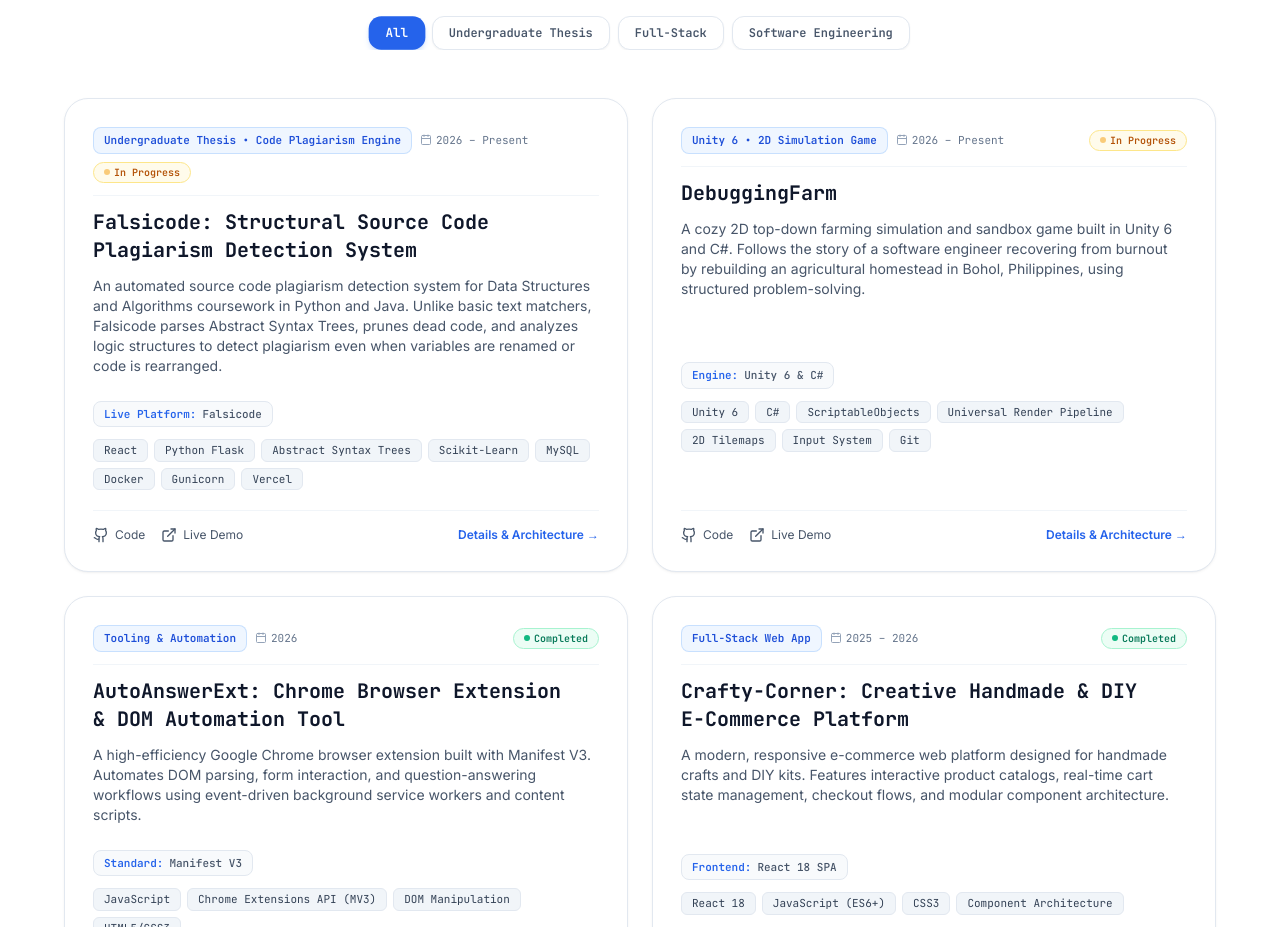
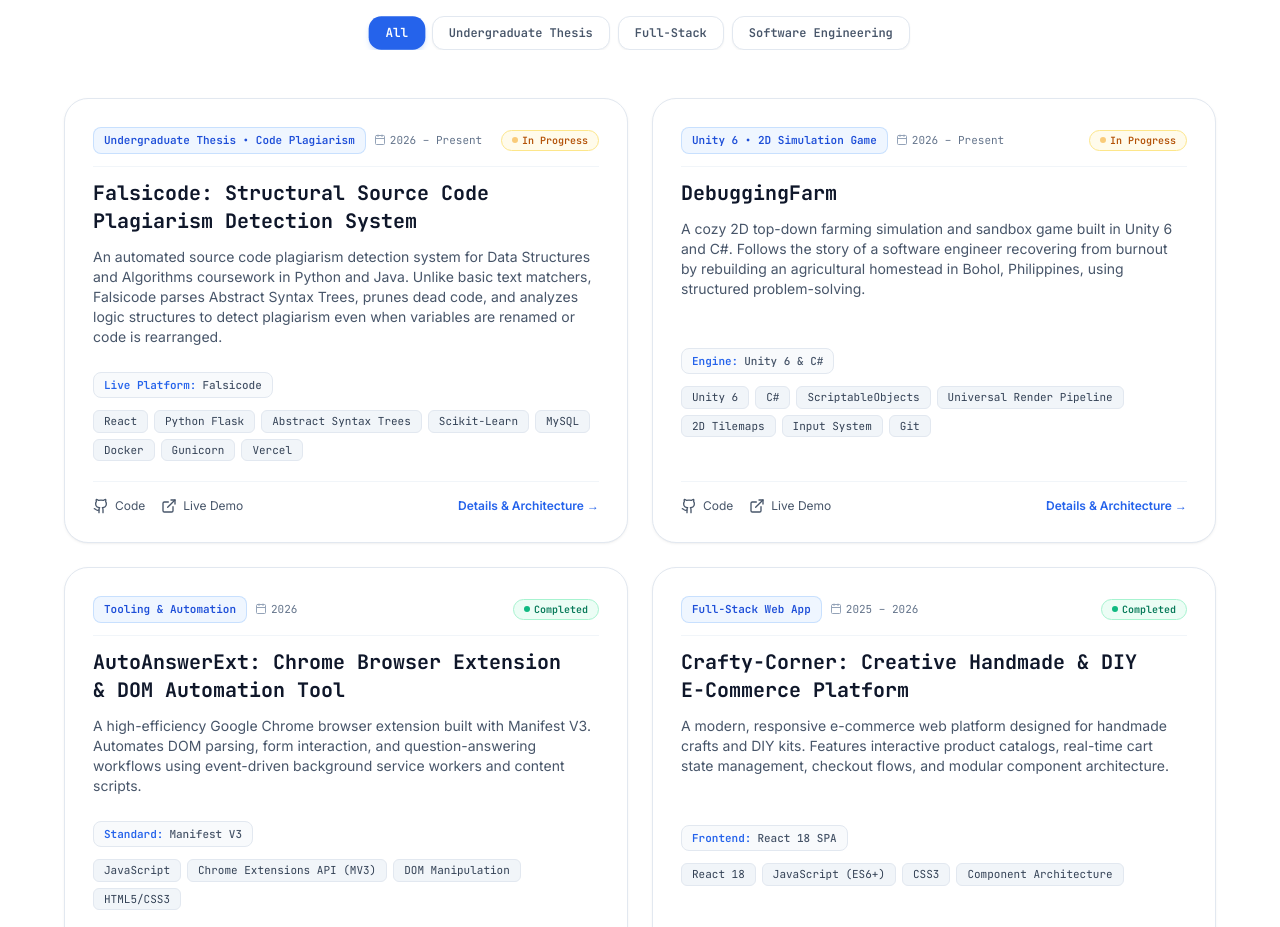
Before and after one commit to charlesnavalta/developer-portfolio, a React (Vite) app: page / in a window 1280 px wide. Shown: the part 2780-3707 px from the top of the page. Built offline with nearby package versions, Linux system fonts and the light colour scheme.

Commit message:
chore(falsicode): update tag to Code Plagiarism and status note to Active Thesis Development

```diff
--- a/src/data/portfolioData.js
+++ b/src/data/portfolioData.js
@@ -138,11 +138,11 @@ export const portfolioData = {
     {
       id: "falsicode-thesis",
       title: "Falsicode: Structural Source Code Plagiarism Detection System",
-      tag: "Undergraduate Thesis • Code Plagiarism Engine",
+      tag: "Undergraduate Thesis • Code Plagiarism",
       category: "Thesis",
       period: "2026 – Present",
       status: "In Progress",
-      statusNote: "Active Capstone Development & Live Testing",
+      statusNote: "Active Thesis Development",
       featured: true,
       description: "An automated source code plagiarism detection system for Data Structures and Algorithms coursework in Python and Java. Unlike basic text matchers, Falsicode parses Abstract Syntax Trees, prunes dead code, and analyzes logic structures to detect plagiarism even when variables are renamed or code is rearranged.",
       goal: "Provides a standalone, privacy-focused academic integrity platform that inspects the underlying structure and logic of student programs rather than plain text.",
```
